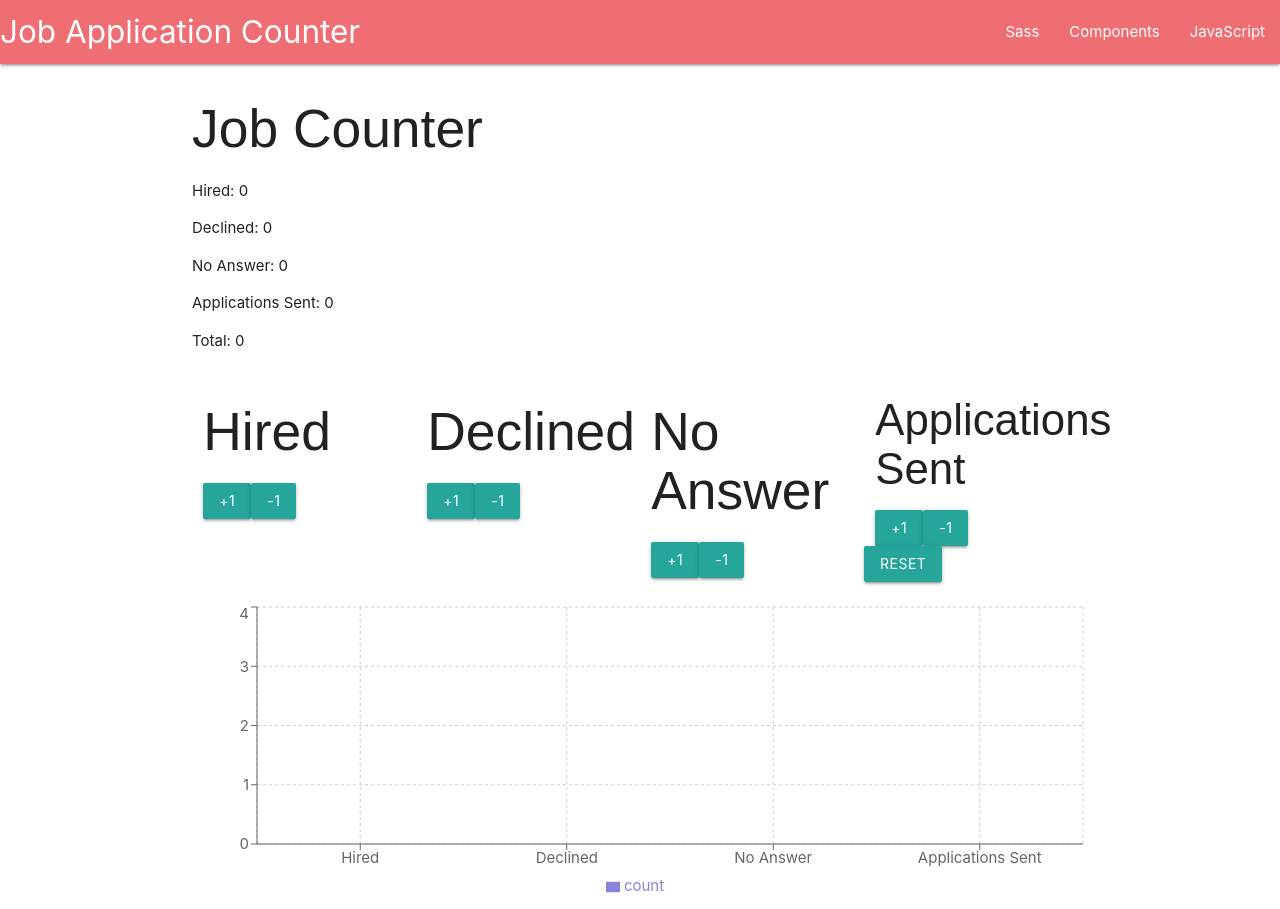
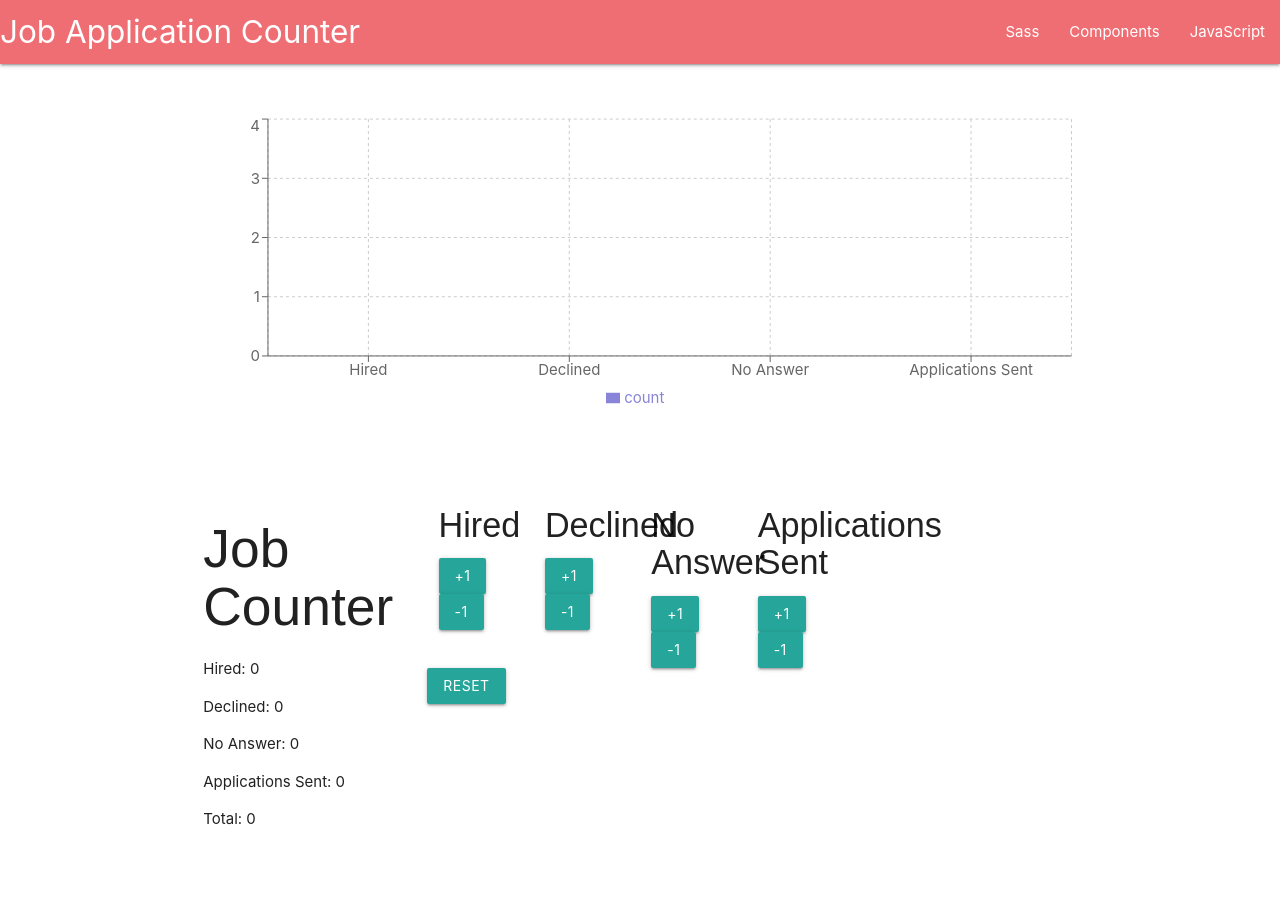
Before and after one commit to Kionling/jCounter, a React (Create React App) app in the folder client/: page / in a window 1280 px wide. After the commit the page ends 866 px from the top, so only its background shows below. Built offline with nearby package versions, Linux system fonts and the light colour scheme; a web font is replaced by a local one.

Commit message:
Adjusting the positioning of all elements

```diff
--- a/client/src/pages/home.css
+++ b/client/src/pages/home.css
@@ -6,3 +6,8 @@
 .franklin{
     font-family: 'Franklin Gothic', sans-serif;
 }
+
+#chart-section{
+    margin-top: 50px;
+    margin-bottom: 50px;
+}
--- a/client/src/pages/home.js
+++ b/client/src/pages/home.js
@@ -107,57 +107,9 @@ function Home() {
   const totalCount = hiredCount + declinedCount + noAnswerCount;
 
   return (
-    <div className="container">
-      <div>
-        <h2 className="franklin bold">Job Counter</h2>
-        <p>Hired: {hiredCount}</p>
-        <p>Declined: {declinedCount}</p>
-        <p>No Answer: {noAnswerCount}</p>
-        <p>Applications Sent: {applicationsSentCount}</p>
-        <p>Total: {totalCount}</p>
-      </div>
-      <div className="row">
-        <div className="col s3">
-          <h2 className="franklin bold">Hired</h2>
-          <button className="btn" onClick={handleHiredClick}>
-            +1
-          </button>
-          <button className="btn" onClick={handleHiredClickSubtract}>
-            -1
-          </button>
-        </div>
-        <div className="col s3">
-          <h2 className="franklin bold">Declined</h2>
-          <button className="btn" onClick={handleDeclinedClick}>
-            +1
-          </button>
-          <button className="btn" onClick={handleDeclinedClickSubtract}>
-            -1
-          </button>
-        </div>
-        <div className="col s3">
-          <h2 className="franklin bold">No Answer</h2>
-          <button className="btn" onClick={handleNoAnswerClick}>
-            +1
-          </button>
-          <button className="btn" onClick={handleNoAnswerClickSubtract}>
-            -1
-          </button>
-        </div>
-        <div className="col s3">
-          <h3 className="franklin bold">Applications Sent</h3>
-          <button className="btn" onClick={handleApplicationsSentClick}>
-            +1
-          </button>
-          <button className="btn" onClick={handleApplicationsSentClickSubtract}>
-            -1
-          </button>
-        </div>
-        <button onClick={handleResetClick} className="reset-button btn">
-          Reset
-        </button>
-      </div>
-      <div>
+    <div className="">
+        <div className="container row">
+            <div id="chart-section" className="col s12 m12">
         <ResponsiveContainer width="100%" height={300}>
           <BarChart
             data={[
@@ -175,7 +127,68 @@ function Home() {
             <Bar dataKey="count" fill="#8884d8" />
           </BarChart>
         </ResponsiveContainer>
+
       </div>
+        </div>
+        <div id="data-row" className="row container">
+      <div className="col s12 m3">
+        <h2 className="franklin bold">Job Counter</h2>
+        <p>Hired: {hiredCount}</p>
+        <p>Declined: {declinedCount}</p>
+        <p>No Answer: {noAnswerCount}</p>
+        <p>Applications Sent: {applicationsSentCount}</p>
+        <p>Total: {totalCount}</p>
+      </div>
+
+
+
+        <div className="col s12 m6">
+        <div className="col m3">
+          <h4 className="franklin bold">Hired</h4>
+          <button className="btn" onClick={handleHiredClick}>
+            +1
+          </button>
+          <button className="btn" onClick={handleHiredClickSubtract}>
+            -1
+          </button>
+        </div>
+        <div className="col m3">
+          <h4 className="franklin bold">Declined</h4>
+          <button className="btn" onClick={handleDeclinedClick}>
+            +1
+          </button>
+          <button className="btn" onClick={handleDeclinedClickSubtract}>
+            -1
+          </button>
+        </div>
+        <div className="col m3">
+          <h4 className="franklin bold">No Answer</h4>
+          <button className="btn" onClick={handleNoAnswerClick}>
+            +1
+          </button>
+          <button className="btn" onClick={handleNoAnswerClickSubtract}>
+            -1
+          </button>
+        </div>
+        <div className="col m3">
+          <h4 className="franklin bold">Applications Sent</h4>
+          <button className="btn" onClick={handleApplicationsSentClick}>
+            +1
+          </button>
+          <button className="btn" onClick={handleApplicationsSentClickSubtract}>
+            -1
+          </button>
+        </div>
+        <div className="row">
+            <div className="col s12 m12">
+        <button onClick={handleResetClick} className="reset-button btn">
+          Reset
+        </button>
+        </div>
+        </div>
+        </div>
+        </div>
+
     </div>
   );
 }
```
